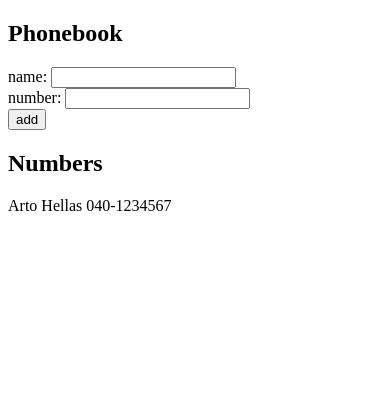
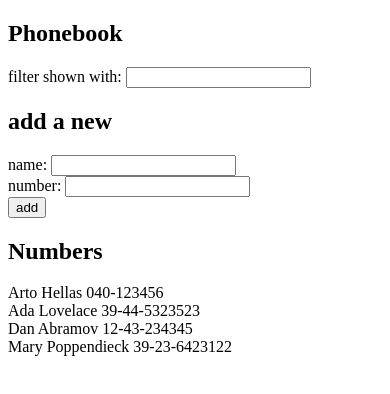
Before and after one commit to jamesho2877/fullstackopen, a React (Create React App) app in the folder part_02/phonebook/: page / in a window 390 px wide. Shown: the top 394 px of the page. Built offline with nearby package versions, Linux system fonts and the light colour scheme.

Commit message:
2.9*: The Phonebook Step4

```diff
--- a/part_02/phonebook/src/App.js
+++ b/part_02/phonebook/src/App.js
@@ -5,9 +5,15 @@
 };
 
 const App = () => {
-  const [persons, setPersons] = useState([{ name: "Arto Hellas", number: "040-1234567" }]);
+  const [persons, setPersons] = useState([
+    { name: 'Arto Hellas', number: '040-123456', id: 1 },
+    { name: 'Ada Lovelace', number: '39-44-5323523', id: 2 },
+    { name: 'Dan Abramov', number: '12-43-234345', id: 3 },
+    { name: 'Mary Poppendieck', number: '39-23-6423122', id: 4 }
+  ]);
   const [newName, setNewName] = useState("");
   const [newNumber, setNewNumber] = useState("");
+  const [filterKeyword, setFilterKeyword] = useState("");
 
   const handleNameChange = (e) => {
     const name = e.target.value;
@@ -17,6 +23,11 @@
   const handleNumberChange = (e) => {
     const number = e.target.value;
     setNewNumber(number);
+  };
+
+  const handleFilterChange = (e) => {
+    const keyword = e.target.value;
+    setFilterKeyword(keyword);
   };
 
   const handleAddPerson = (e) => {
@@ -36,13 +47,21 @@
     setNewNumber("");
   };
 
-  const nameListDOM = persons.map(person => (
+  const filteredPersons = filterKeyword.length > 0
+    ? persons.filter(person => person.name.toLowerCase().includes(filterKeyword.toLowerCase()))
+    : persons;
+  const nameListDOM = filteredPersons.map(person => (
     <div key={person.name}>{person.name} {person.number}</div>
   ));
 
   return (
     <div>
       <Header text="Phonebook" />
+      <div>
+        filter shown with: <input value={filterKeyword} onChange={handleFilterChange}/>
+      </div>
+
+      <Header text="add a new" />
       <form>
         <div>
           name: <input value={newName} onChange={handleNameChange}/>
@@ -54,7 +73,8 @@
           <button type="submit" onClick={handleAddPerson}>add</button>
         </div>
       </form>
-      <h2>Numbers</h2>
+
+      <Header text="Numbers" />
       {nameListDOM}
     </div>
   );
```
Also changed, not shown: 1 other file (tests, documents, lock files or other folders).
